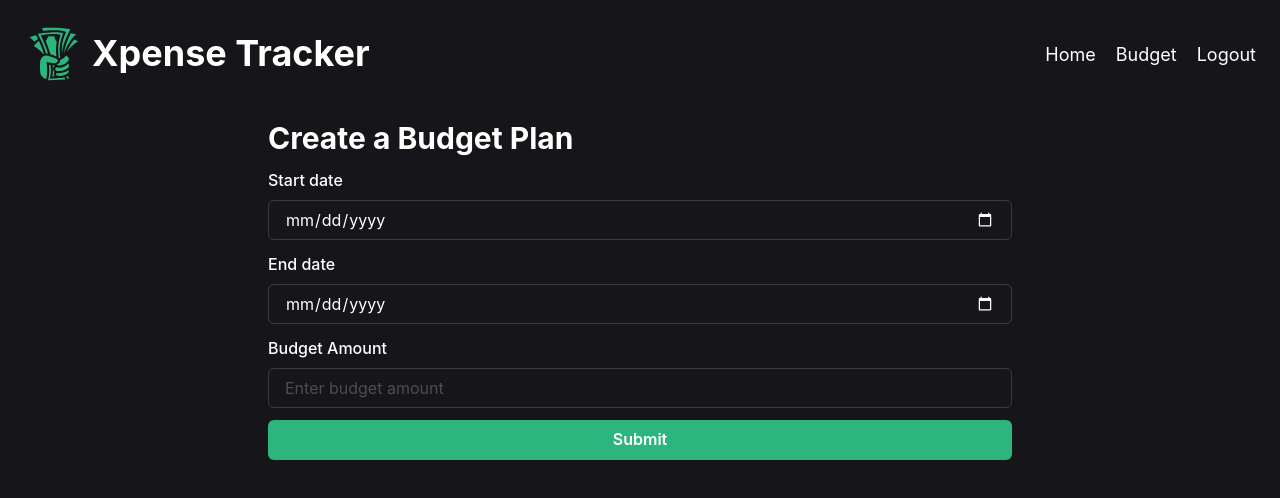
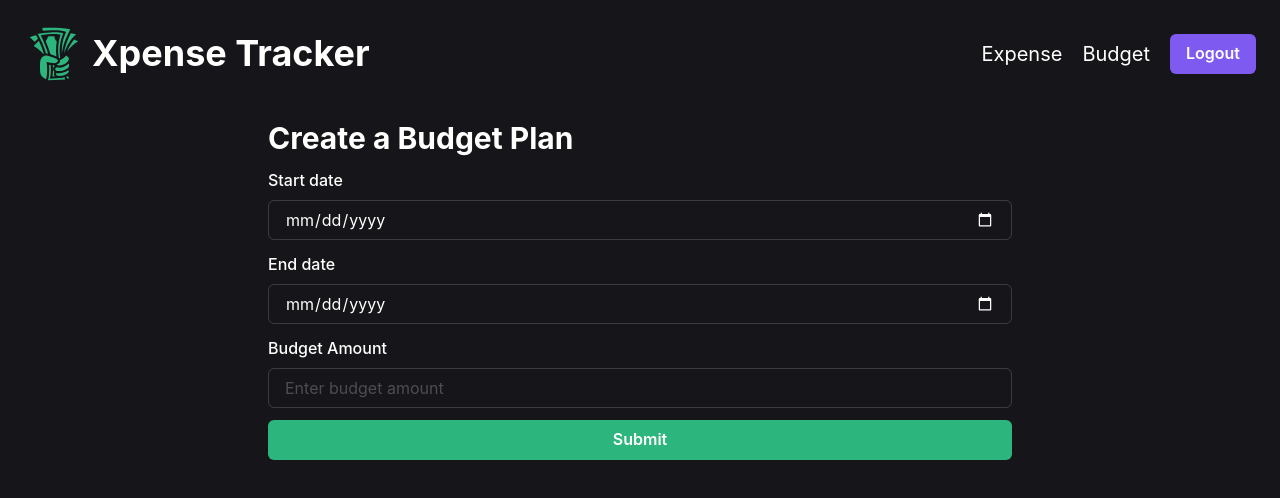
Before and after one commit to im7ven/Expense-Tracker, a React (Vite) app: page /userbudget in a window 1280 px wide. Shown: the top 498 px of the page. Built offline with nearby package versions, Linux system fonts and the light colour scheme; no server answers.

Commit message:
Refactor: Navigation styles.

```diff
--- a/src/components/NavList.tsx
+++ b/src/components/NavList.tsx
@@ -1,4 +1,4 @@
-import { HStack, Text } from "@chakra-ui/react";
+import { Button, HStack, Text } from "@chakra-ui/react";
 import { Link, useNavigate } from "react-router-dom";
 import { useUserAuth } from "../context/UserAuthContext";
 
@@ -17,15 +17,15 @@ export const NavList = () => {
 
   return (
     <HStack spacing={5}>
-      <Text fontSize="lg">
-        <Link to="/useraccount">Home</Link>
+      <Text fontSize="xl">
+        <Link to="/useraccount">Expense</Link>
       </Text>
-      <Text fontSize="lg">
+      <Text fontSize="xl">
         <Link to="/userbudget">Budget</Link>
       </Text>
-      <Text cursor="pointer" fontSize="lg" onClick={handleLogout}>
+      <Button cursor="pointer" onClick={handleLogout}>
         Logout
-      </Text>
+      </Button>
     </HStack>
   );
 };
--- a/src/components/NavMenu.tsx
+++ b/src/components/NavMenu.tsx
@@ -6,6 +6,7 @@ import {
   MenuList,
   Text,
 } from "@chakra-ui/react";
+import { IoMenu } from "react-icons/io5";
 import { Link, useNavigate } from "react-router-dom";
 import { useUserAuth } from "../context/UserAuthContext";
 
@@ -24,16 +25,24 @@ export const NavMenu = () => {
 
   return (
     <Menu>
-      <MenuButton as={Button}></MenuButton>
-      <MenuList>
-        <MenuItem>
-          <Link to="useraccount">Home</Link>
+      <MenuButton as={Button}>
+        <IoMenu />
+      </MenuButton>
+      <MenuList bg="brand.secondaryBg">
+        <MenuItem mb={1} bg="brand.secondary">
+          <Text fontWeight="semibold">
+            <Link to="useraccount">Expense</Link>
+          </Text>
         </MenuItem>
-        <MenuItem>
-          <Link to="userbudget">Budgeting</Link>
+        <MenuItem mb={1} bg="brand.secondary">
+          <Text fontWeight="semibold">
+            <Link to="userbudget">Budgeting</Link>
+          </Text>
         </MenuItem>
-        <MenuItem>
-          <Text onClick={handleLogout}>Logout</Text>
+        <MenuItem bg="brand.primary">
+          <Text fontWeight="semibold" onClick={handleLogout}>
+            Logout
+          </Text>
         </MenuItem>
       </MenuList>
     </Menu>
```
